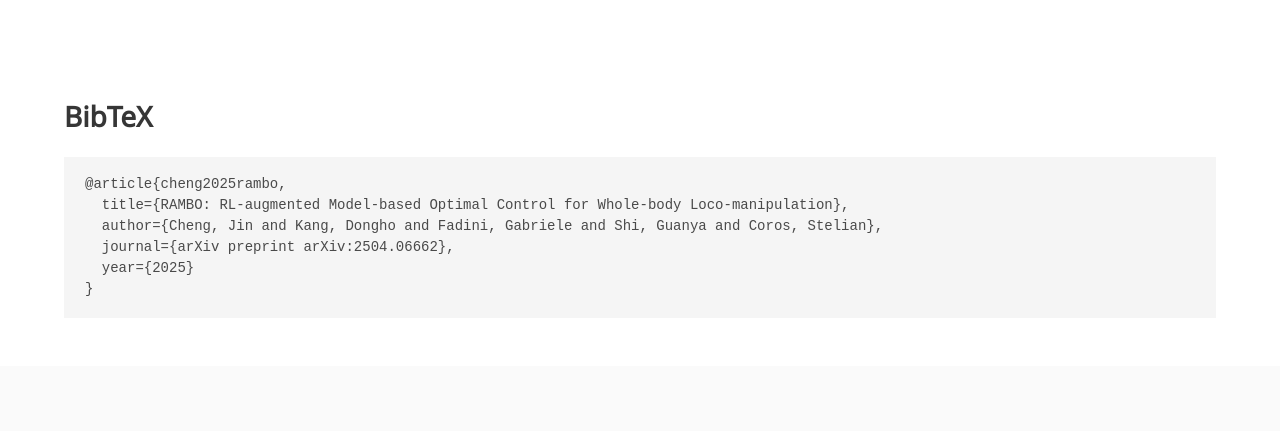
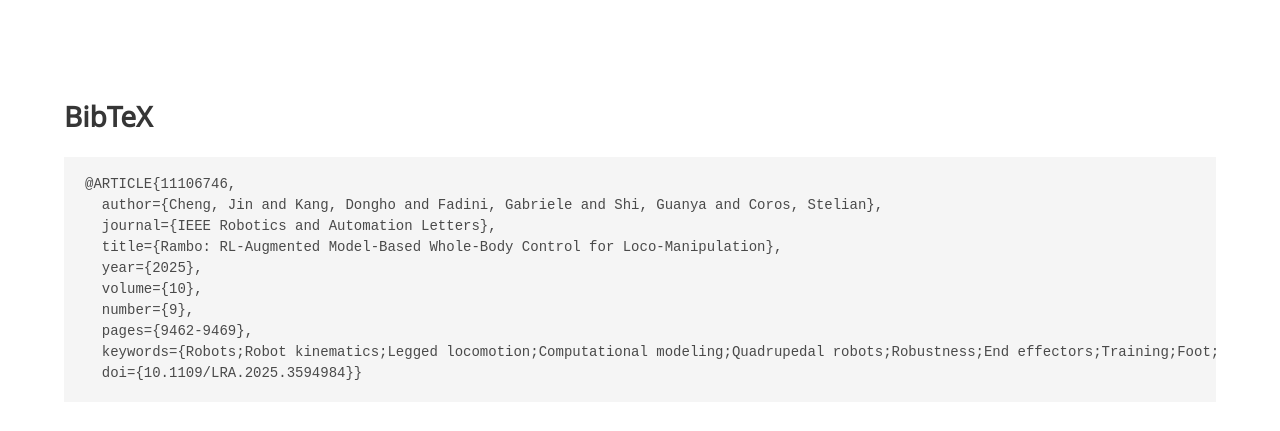
Before and after one commit to catachiii/rambo.github.io, a plain HTML site: page index.html in a window 1280 px wide. Shown: the part 3907-4338 px from the top of the page. Drawn offline with nearby package versions, Linux system fonts and the light colour scheme; some icons are missing; a web font is replaced by a local one.

Commit message:
updated bibtex

```diff
--- a/index.html
+++ b/index.html
@@ -256,12 +256,16 @@ Detailed architecture of the RAMBO control framework. The desired base velocity
   </div>
 </section>
 <script>
-  const bibtex = `@article{cheng2025rambo,
-  title={RAMBO: RL-augmented Model-based Optimal Control for Whole-body Loco-manipulation},
+  const bibtex = `@ARTICLE{11106746,
   author={Cheng, Jin and Kang, Dongho and Fadini, Gabriele and Shi, Guanya and Coros, Stelian},
-  journal={arXiv preprint arXiv:2504.06662},
-  year={2025}
-}`;
+  journal={IEEE Robotics and Automation Letters},
+  title={Rambo: RL-Augmented Model-Based Whole-Body Control for Loco-Manipulation},
+  year={2025},
+  volume={10},
+  number={9},
+  pages={9462-9469},
+  keywords={Robots;Robot kinematics;Legged locomotion;Computational modeling;Quadrupedal robots;Robustness;End effectors;Training;Foot;Dynamics;Legged robots;reinforcement learning;mobile manipulation},
+  doi={10.1109/LRA.2025.3594984}}`;
   document.getElementById("bib").innerText = bibtex;
 </script>
 
```
